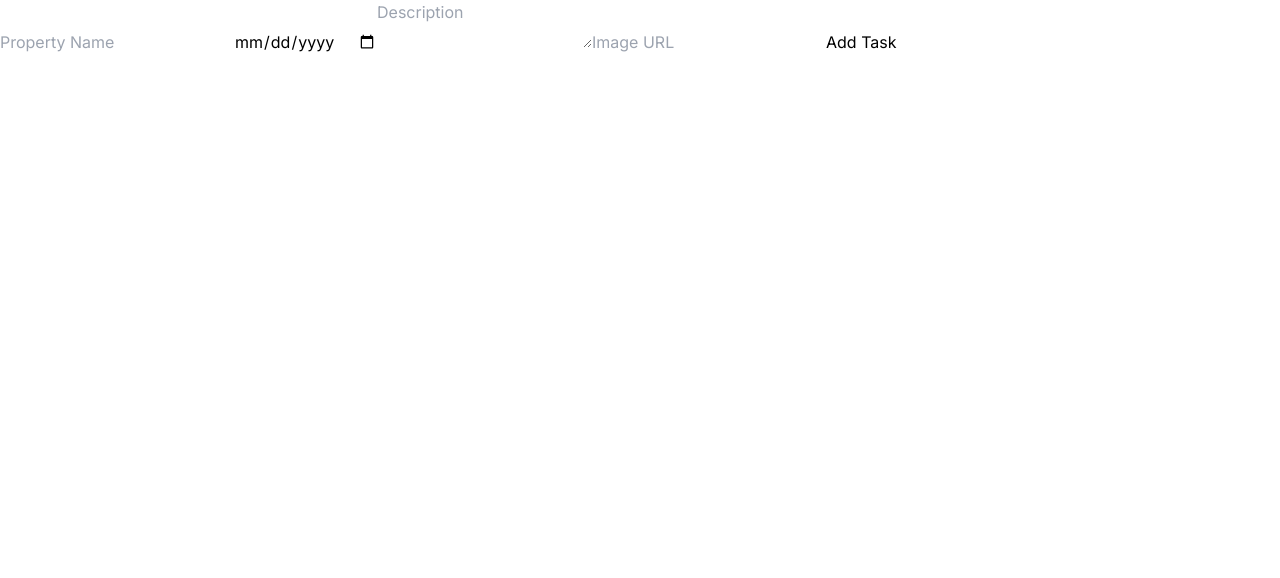
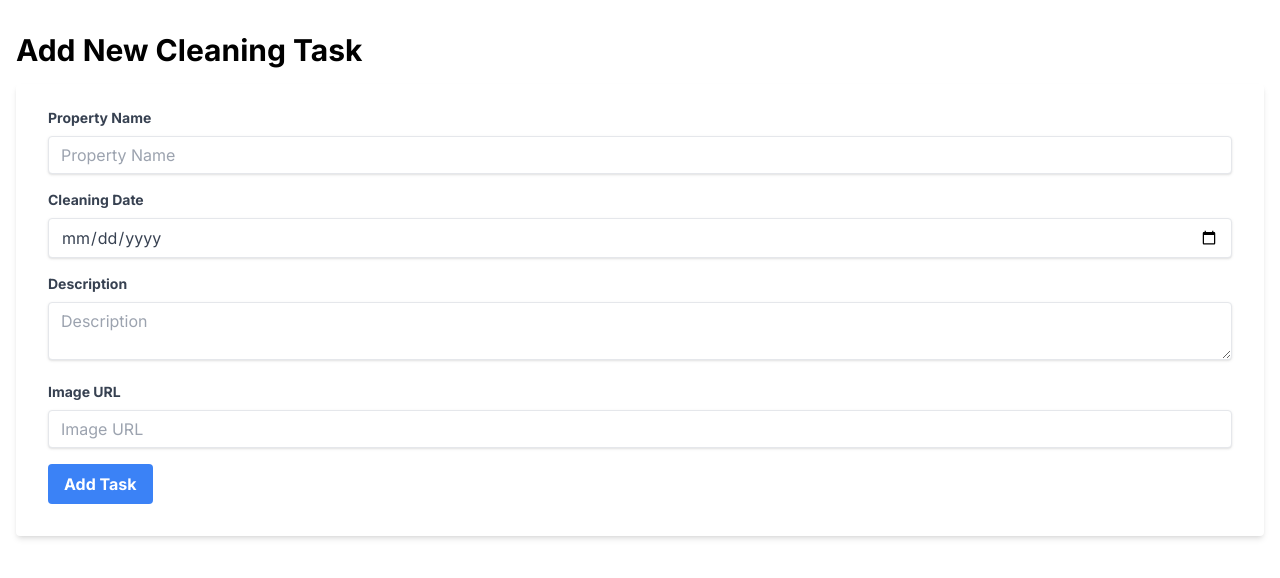
Before and after one commit to krish4uu/vacation-rental-cleaning, a Next.js app in the folder vacation-rental-frontend/: page /add-task in a window 1280 px wide. Shown: the top 578 px of the page. Built offline with nearby package versions, Linux system fonts and the light colour scheme.

Commit message:
Updated pages with tailwind css

```diff
--- a/vacation-rental-frontend/app/add-task/page.js
+++ b/vacation-rental-frontend/app/add-task/page.js
@@ -1,4 +1,4 @@
-"use client"
+'use client';
 import { useState } from 'react';
 import axios from 'axios';
 import { useRouter } from 'next/navigation';
@@ -8,40 +8,103 @@ export default function AddTask() {
   const [cleaningDate, setCleaningDate] = useState('');
   const [description, setDescription] = useState('');
   const [images, setImages] = useState(['']);
+  const [error, setError] = useState('');
   const router = useRouter();
 
   const handleSubmit = async (e) => {
     e.preventDefault();
+    if (!propertyName || !cleaningDate || !description || !images[0]) {
+      setError('All fields are required.');
+      return;
+    }
+    if (new Date(cleaningDate) < new Date()) {
+      setError('Cleaning date must be in the future.');
+      return;
+    }
     const task = { propertyName, cleaningDate, description, images };
     await axios.post('http://localhost:3000/tasks', task);
     router.push('/');
   };
 
   return (
-    <form onSubmit={handleSubmit}>
+    <div className="container mx-auto px-4 py-8">
+      <h1 className="text-3xl font-bold mb-4">Add New Cleaning Task</h1>
+      {error && <p className="text-red-500 mb-4">{error}</p>}
+      <form
+        onSubmit={handleSubmit}
+        className="bg-white shadow-md rounded px-8 pt-6 pb-8 mb-4"
+      >
+        <div className="mb-4">
+          <label
+            className="block text-gray-700 text-sm font-bold mb-2"
+            htmlFor="propertyName"
+          >
+            Property Name
+          </label>
           <input
+            className="shadow appearance-none border rounded w-full py-2 px-3 text-gray-700 leading-tight focus:outline-none focus:shadow-outline"
+            id="propertyName"
             type="text"
             placeholder="Property Name"
             value={propertyName}
             onChange={(e) => setPropertyName(e.target.value)}
           />
+        </div>
+        <div className="mb-4">
+          <label
+            className="block text-gray-700 text-sm font-bold mb-2"
+            htmlFor="cleaningDate"
+          >
+            Cleaning Date
+          </label>
           <input
+            className="shadow appearance-none border rounded w-full py-2 px-3 text-gray-700 leading-tight focus:outline-none focus:shadow-outline"
+            id="cleaningDate"
             type="date"
             value={cleaningDate}
             onChange={(e) => setCleaningDate(e.target.value)}
           />
+        </div>
+        <div className="mb-4">
+          <label
+            className="block text-gray-700 text-sm font-bold mb-2"
+            htmlFor="description"
+          >
+            Description
+          </label>
           <textarea
+            className="shadow appearance-none border rounded w-full py-2 px-3 text-gray-700 leading-tight focus:outline-none focus:shadow-outline"
+            id="description"
             placeholder="Description"
             value={description}
             onChange={(e) => setDescription(e.target.value)}
           />
+        </div>
+        <div className="mb-4">
+          <label
+            className="block text-gray-700 text-sm font-bold mb-2"
+            htmlFor="images"
+          >
+            Image URL
+          </label>
           <input
+            className="shadow appearance-none border rounded w-full py-2 px-3 text-gray-700 leading-tight focus:outline-none focus:shadow-outline"
+            id="images"
             type="text"
             placeholder="Image URL"
             value={images[0]}
             onChange={(e) => setImages([e.target.value])}
           />
-      <button type="submit">Add Task</button>
+        </div>
+        <div className="flex items-center justify-between">
+          <button
+            className="bg-blue-500 hover:bg-blue-700 text-white font-bold py-2 px-4 rounded focus:outline-none focus:shadow-outline"
+            type="submit"
+          >
+            Add Task
+          </button>
+        </div>
       </form>
+    </div>
   );
 }
--- a/vacation-rental-frontend/app/page.js
+++ b/vacation-rental-frontend/app/page.js
@@ -1,6 +1,7 @@
-"use client"
+'use client';
 import { useState, useEffect } from 'react';
 import axios from 'axios';
+import Link from 'next/link';
 
 export default function Home() {
   const [tasks, setTasks] = useState([]);
@@ -15,12 +16,29 @@ export default function Home() {
   };
 
   return (
-    <div>
-      <h1>Cleaning Tasks</h1>
-      <button onClick={fetchTasks}>Refresh</button>
+    <div className="container mx-auto px-4">
+      <h1 className="text-4xl font-bold mb-4">Cleaning Tasks</h1>
+      <div className='flex justify-between'>
+        <button
+          className="bg-blue-500 hover:bg-blue-700 text-white font-bold py-2 px-4 rounded mb-4"
+          onClick={fetchTasks}
+        >
+          Refresh
+        </button>
+        <Link
+          href="/add-task"
+          className="bg-green-500 hover:bg-green-700 text-white font-bold py-2 px-4 rounded mb-4"
+        >
+          Add New Task
+        </Link>
+      </div>
+
       <ul>
         {tasks.map((task) => (
-          <li key={task.id}>{task.propertyName}</li>
+          <li key={task.id} className="border-b border-gray-200 py-4">
+            <h2 className="text-xl font-semibold">{task.propertyName}</h2>
+            <p className="text-gray-600">{task.description}</p>
+          </li>
         ))}
       </ul>
     </div>
```
Lines whose indentation alone changed are shown as unchanged.
